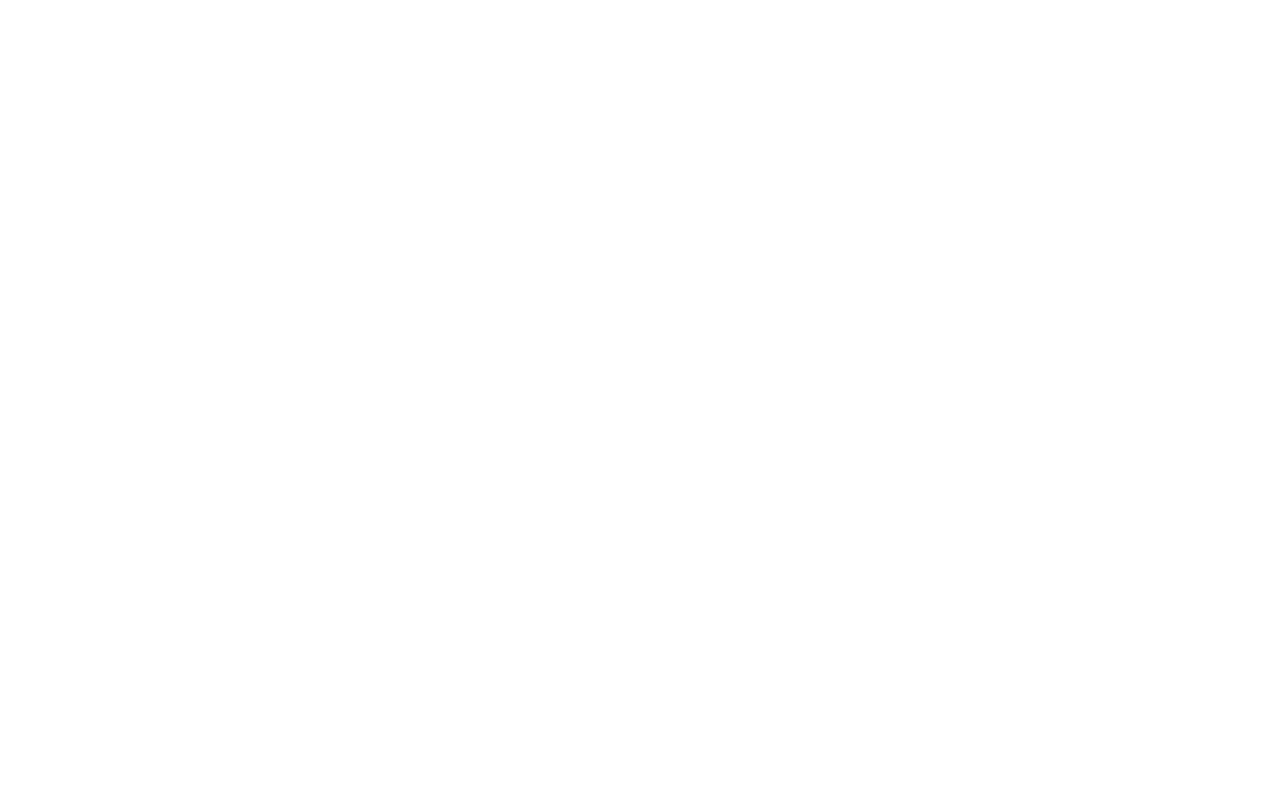
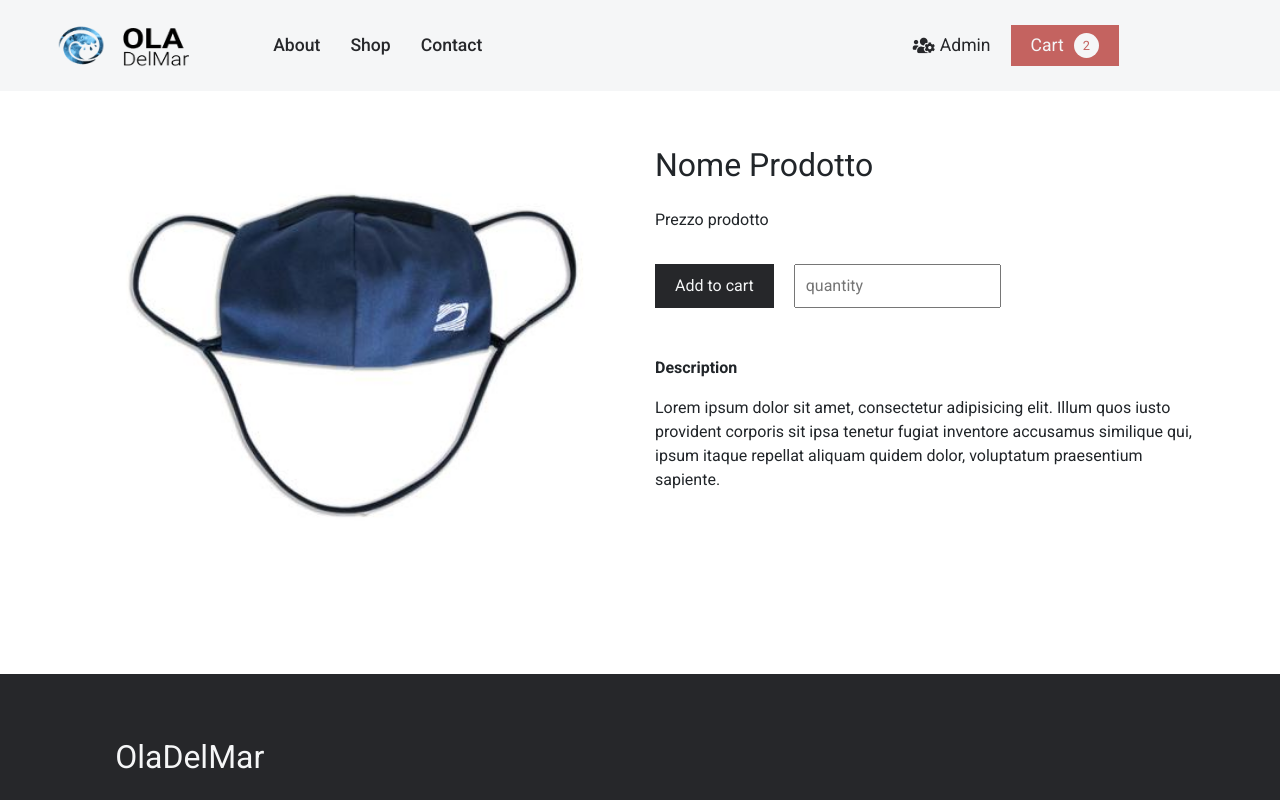
Before and after one commit to andreuhh/olaDelMar-angular, an Angular app: page /dettaglio in a window 1280 px wide. Before the commit this address led to /. Shown: the top 800 px of the page. Built offline with nearby package versions, Linux system fonts and the light colour scheme.

Commit message:
detail-page

```diff
--- a/src/app/app-routing.module.ts
+++ b/src/app/app-routing.module.ts
@@ -1,5 +1,6 @@
 import { NgModule } from '@angular/core';
 import { Routes, RouterModule } from '@angular/router';
+import { DetailComponent } from './components/detail/detail.component';
 import { HomeComponent } from './components/home/home.component';
 import { ShopPageComponent } from './components/shop-page/shop-page.component';
 
@@ -12,6 +13,10 @@
     path: 'shop',
     component: ShopPageComponent,
   },
+  {
+    path: 'dettaglio',
+    component: DetailComponent,
+  },
 ];
 
 @NgModule({
--- a/src/app/app.module.ts
+++ b/src/app/app.module.ts
@@ -7,6 +7,7 @@
 import { FooterComponent } from './common/footer/footer.component';
 import { HomeComponent } from './components/home/home.component';
 import { ShopPageComponent } from './components/shop-page/shop-page.component';
+import { DetailComponent } from './components/detail/detail.component';
 
 @NgModule({
   declarations: [
@@ -14,7 +15,8 @@
     HeaderComponent,
     FooterComponent,
     HomeComponent,
-    ShopPageComponent
+    ShopPageComponent,
+    DetailComponent
   ],
   imports: [
     BrowserModule,
--- /dev/null
+++ b/src/app/components/detail/detail.component.html
@@ -0,0 +1,19 @@
+<app-header></app-header>
+
+<div class="container mt-5">
+    <div class="row">
+        <div class="col-lg-6 mt-5 productImg"></div>
+        <div class="col-lg-6 mt-5">
+            <h4>Nome Prodotto</h4>
+            <p class="pt-3">Prezzo prodotto</p>
+            <div class="btnCont pt-3 pb-5">
+                <button>Add to cart</button>
+                <input type="number" placeholder="quantity">
+            </div>
+            <p class="font-weight-bold">Description</p>
+            <p>Lorem ipsum dolor sit amet, consectetur adipisicing elit. Illum quos iusto provident corporis sit ipsa tenetur fugiat inventore accusamus similique qui, ipsum itaque repellat aliquam quidem dolor, voluptatum praesentium sapiente.</p>
+        </div>
+    </div>
+</div>
+
+<app-footer></app-footer>
--- /dev/null
+++ b/src/app/components/detail/detail.component.scss
@@ -0,0 +1,21 @@
+@import '../../../assets/styles/variables';
+
+.productImg {
+  background-image: url(../../../assets/images/mascherinaBlu.jpg);
+  background-position: center;
+  background-size: cover;
+  background-repeat: no-repeat;
+  height: 400px;
+}
+
+button {
+  border: none;
+  background-color: $black;
+  color: $white;
+  padding: 10px 20px;
+}
+
+input {
+  margin-left: 20px;
+  padding: 8px 10px;
+}
--- /dev/null
+++ b/src/app/components/detail/detail.component.ts
@@ -0,0 +1,15 @@
+import { Component, OnInit } from '@angular/core';
+
+@Component({
+  selector: 'app-detail',
+  templateUrl: './detail.component.html',
+  styleUrls: ['./detail.component.scss']
+})
+export class DetailComponent implements OnInit {
+
+  constructor() { }
+
+  ngOnInit(): void {
+  }
+
+}
```
Also changed, not shown: 1 other file (tests, documents, lock files or other folders).
